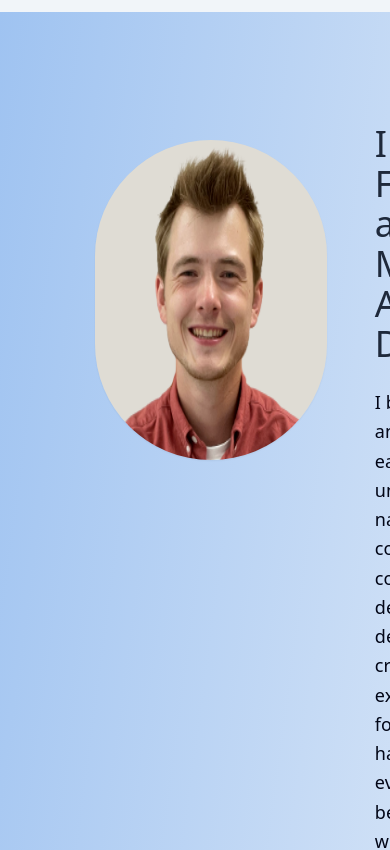
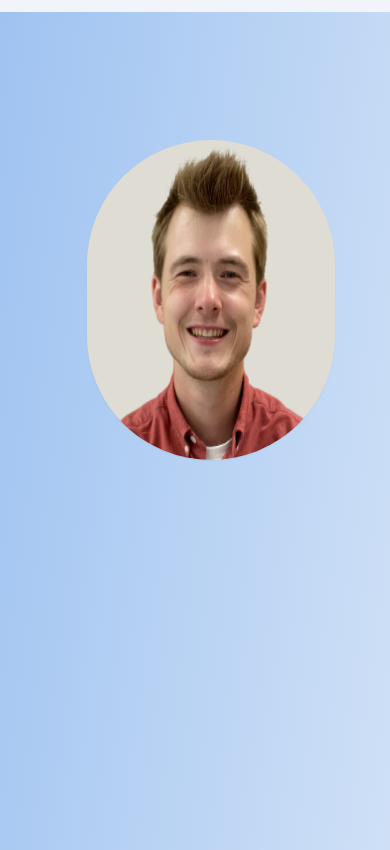
Before and after one commit to a-down/portfolio, a React (Vite) app: page / in a window 390 px wide. Shown: the part 840-1690 px from the top of the page. Built offline with nearby package versions, Linux system fonts and the light colour scheme.

Commit message:
commented out accent div

```diff
--- a/src/components/About.jsx
+++ b/src/components/About.jsx
@@ -1,36 +1,31 @@
 import headshot from '../assets/headshot.png'
 import StackDisplay from './StackDisplay/StackDisplay'
-import { motion, useScroll } from "framer-motion"
 
 
 export default function About() {
   const myTechStack = ['React', 'React Native', 'Next.js', 'HTML', 'CSS', 'JavaScript', 'Tailwind', 'Expo', 'Figma', 'React Router', 'Radix UI', 'Bootstrap', 'jQuery', 'Node.js', 'Express.js', 'MongoDB', 'SQL', 'Clerk', 'npm', 'App Store', 'Google AdMob', 'GitHub']
 
   return (
-    <div className='bg-gradient-to-br from-brand-300 to-brand-200/20 py-28 w-full flex justify-center items-center px-24' id="about">
-      <div
-          // viewport={{ once: true, amount: 0.4 }}
-          // initial={{ visibility: 'hidden', opacity: 0.4 }}
-          // whileInView={{ visibility: 'visible', opacity: 1 }}
-          // transition={{ duration: 0.4 }}
-        >
+    <div className='bg-gradient-to-br from-brand-300 to-brand-200/20 py-28 w-full flex justify-center items-center px-24 relative overflow-clip' id="about">
+      <div>
         <div className=" w-full flex flex-col justify-center max-w-[1200px] gap-32">
 
-          <div className='flex flex-row flex-start'>
-            <img src={headshot} className='w-[320px] h-[320px] rounded-full shadow-sm m-4 md:m-0 flex-shrink-0'/>
+          <div className='flex flex-row flex-start gap-4 relative'>
+            <img src={headshot} className='w-[320px] h-[320px] rounded-full shadow-sm m-4 md:m-0 flex-shrink-0 z-10'/>
 
             <div className="text-slate-950 flex flex-col gap-4 pl-8">
               <h3 className='pt-0 text-4xl mb-2 text-slate-800 tracking-tight'>I am a Frontend and Mobile App Developer.</h3>
               <p className='text-lg font-thin leading-relaxed'>I build websites and apps that are easy to view, understand, and navigate. I will collaborate and communicate with designers and developers to create user-focused experiences. As a former teacher, I have used everything from beautiful creative websites to outdated software. Confusing tools either impede the user or get ignored. Accessible websites make for a better internet!</p>
               <p className='text-lg font-thin leading-relaxed'>I focus on React, React Native, NextJS, JavaScript, and Tailwind. I am also comfortable using jQuery, various CSS Frameworks (Bootstrap, Material UI, Radix UI, Chakra, Bulma), GitHub, and Figma. I have cross-platform mobile experience with React Native and Expo, and I have full-stack experience with NodeJS, ExpressJS, MongoDB, Mongoose, MySQL, Sequelize, JWT, and Clerk.</p>
             </div>
-
           </div>
 
           <StackDisplay stackArr={myTechStack} isDark={true}/>
 
         </div>
       </div>
+
+      {/* <div className=" bg-brand-950/90 w-[800px] h-[800px] absolute -left-[520px] -top-[400px] rotate-45 blur-3xl"></div> */}
     </div>
   )
 }
```
